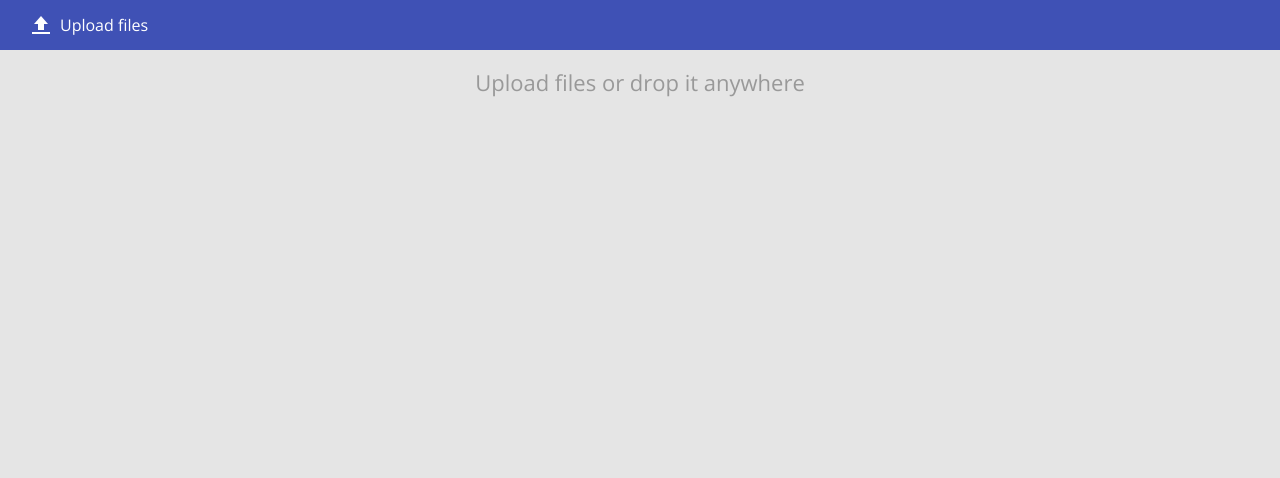
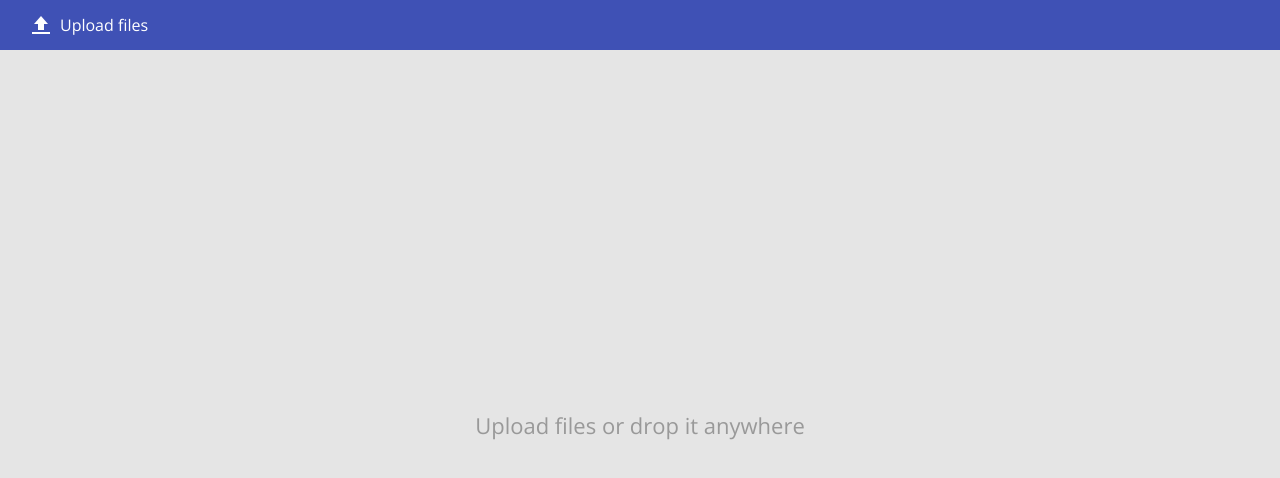
Before and after one commit to jskiddy/bs64, a plain HTML site: page index.html in a window 1280 px wide. Drawn offline with nearby package versions, Linux system fonts and the light colour scheme.

Commit message:
Some improvements

```diff
--- a/bs64.css
+++ b/bs64.css
@@ -36,7 +36,8 @@ body {
     -webkit-tap-highlight-color: rgba(0, 0, 0, 0);
 }
 
-.list {
+.list,
+.list-placeholder {
     top: 50px;
     left: 0;
     right: 0;
@@ -47,14 +48,20 @@ body {
 
 .list-placeholder {
     color: #999;
-    display: none;
+    display: -webkit-flex;
+    display:         flex;
     padding: 16px;
     font-size: 22px;
     text-align: center;
+    visibility: hidden;
+    -webkit-align-items: center;
+            align-items: center;
+    -webkit-justify-content: center;
+            justify-content: center;
 }
 
 .empty .list-placeholder {
-    display: block;
+    visibility: visible;
 }
 
 .item {
--- a/bs64.js
+++ b/bs64.js
@@ -88,6 +88,7 @@
 
         resultList.innerHTML = '';
         resultList.appendChild(listFragment);
+        resultList.scrollTop = 0;
     };
 
     var preventHandler = function (event) {
```
Also changed, not shown: sw.js (+30 -15 lines).
